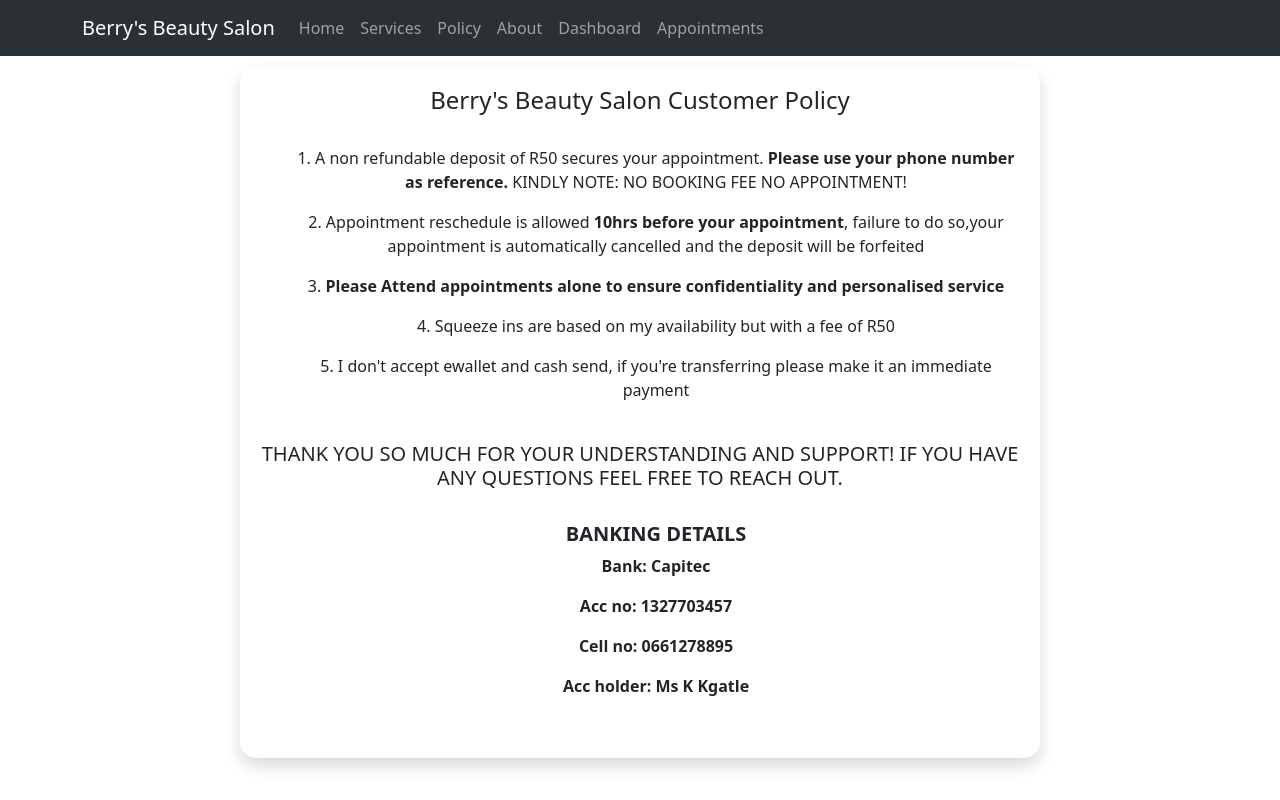
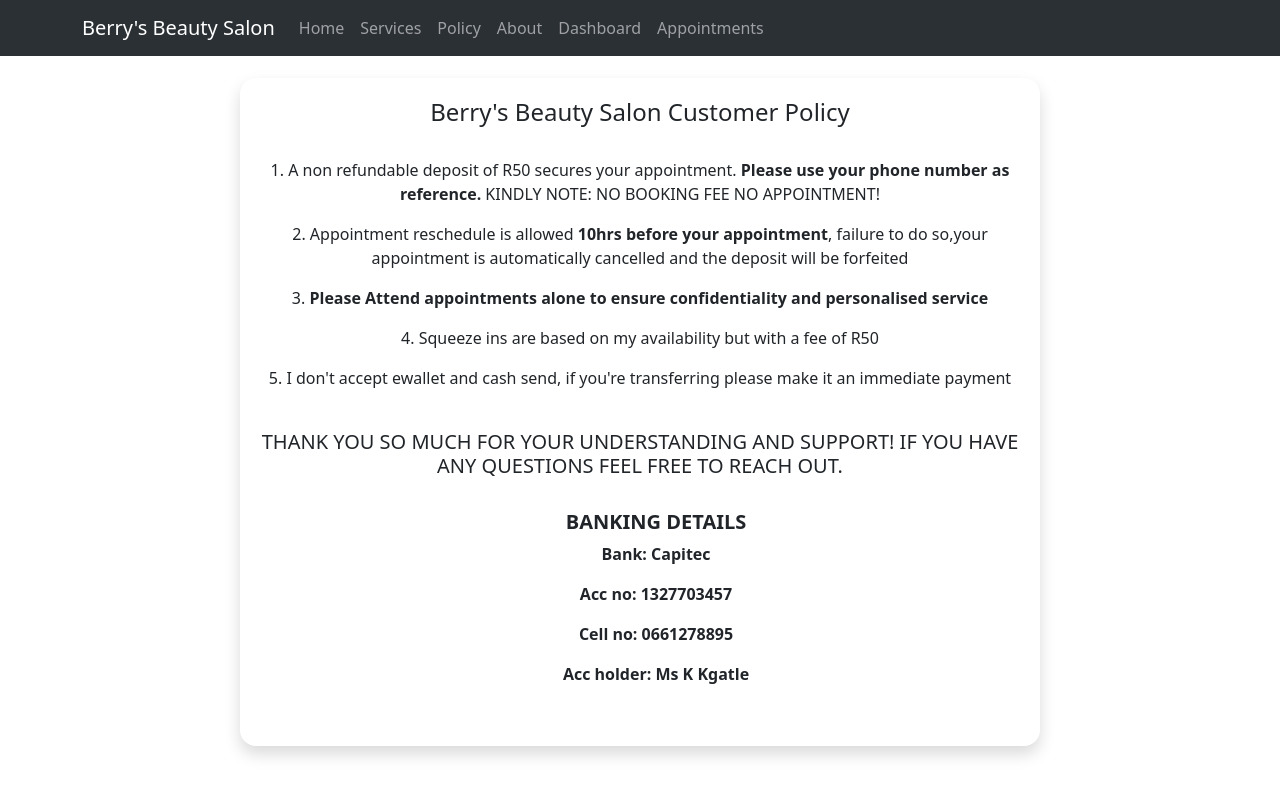
Before and after one commit to tswelopelemojewa/berrySalonWeb, a React (Vite) app: page /policy in a window 1280 px wide. Built offline with nearby package versions, Linux system fonts and the light colour scheme.

Commit message:
Adjusted the policy values

```diff
--- a/src/pages/Appointments.jsx
+++ b/src/pages/Appointments.jsx
@@ -103,8 +103,6 @@ const updateStatus = async (appointmentId, userNumber, action) => {
           <Card.Body>
             <h4>{a.name}</h4>
 
-
-
             <p>
               <FaWhatsapp size={22} className="me-3 text-success" />
 
--- a/src/pages/Policy.jsx
+++ b/src/pages/Policy.jsx
@@ -6,13 +6,13 @@ function Policy() {
         style={{ width: '100%', maxWidth: '800px', padding: '20px' }}>
         <h4>Berry's Beauty Salon Customer Policy</h4><br />
 
-        <ul>
-            <p>1. A non refundable deposit of R50 secures your appointment. <strong>Please use your phone number as reference.</strong> KINDLY NOTE: NO BOOKING FEE NO APPOINTMENT!</p>
-            <p>2. Appointment reschedule is allowed <strong>10hrs before your appointment</strong>, failure to do so,your appointment is automatically cancelled and the deposit will be forfeited</p>
-            <p>3. <strong>Please Attend appointments alone to ensure confidentiality and personalised service</strong></p>
-            <p>4. Squeeze ins are based on my availability but with a fee of R50</p>
-            <p>5. I don't accept ewallet and cash send, if you're transferring please make it an immediate payment</p>
-        </ul>
+
+        <p>1. A non refundable deposit of R50 secures your appointment. <strong>Please use your phone number as reference.</strong> KINDLY NOTE: NO BOOKING FEE NO APPOINTMENT!</p>
+        <p>2. Appointment reschedule is allowed <strong>10hrs before your appointment</strong>, failure to do so,your appointment is automatically cancelled and the deposit will be forfeited</p>
+        <p>3. <strong>Please Attend appointments alone to ensure confidentiality and personalised service</strong></p>
+        <p>4. Squeeze ins are based on my availability but with a fee of R50</p>
+        <p>5. I don't accept ewallet and cash send, if you're transferring please make it an immediate payment</p>
+
         <br />
 
         <h5>
```
